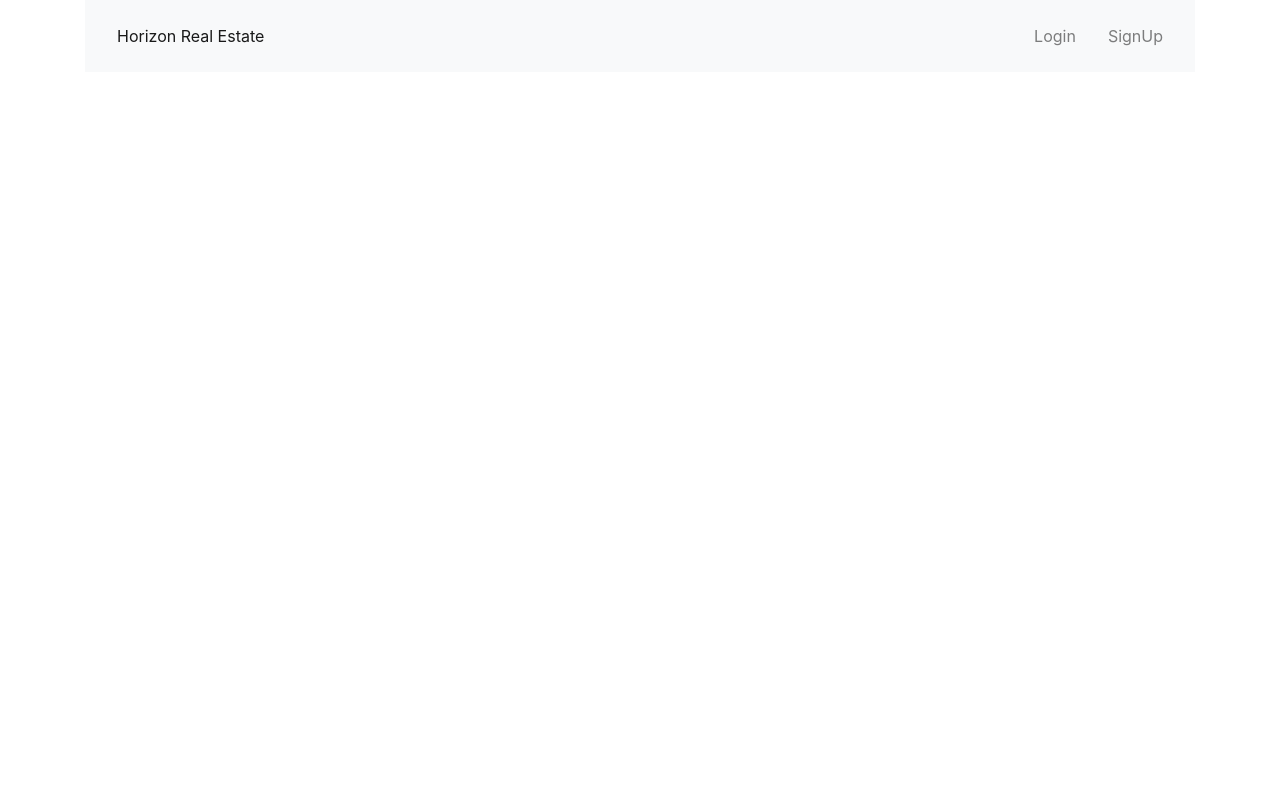
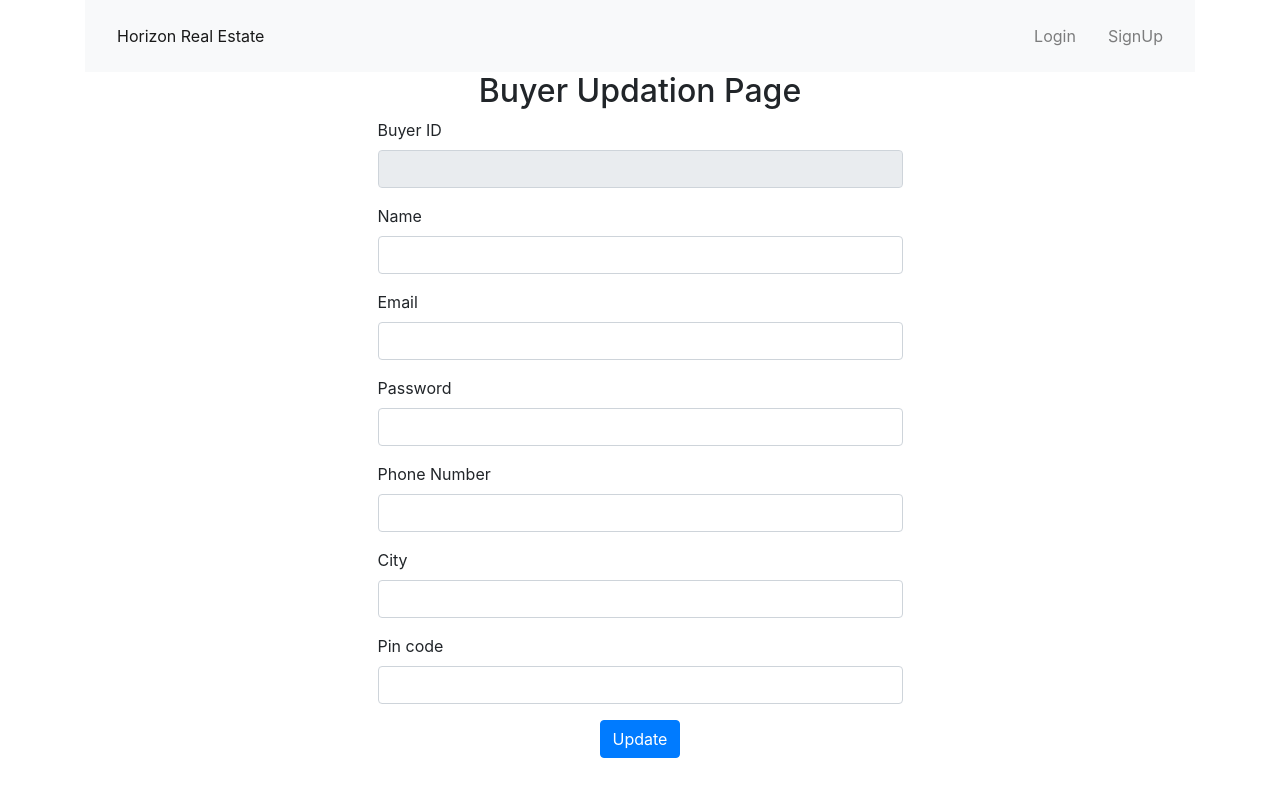
Before and after one commit to vikash-ftw/realestate-react-frontend, a React (Create React App) app in the folder realestate/: page /buyerUpdate in a window 1280 px wide. Before the commit this address led to /not-found. Shown: the top 796 px of the page. Built offline with nearby package versions, Linux system fonts and the light colour scheme.

Commit message:
buyerUpdation

```diff
--- a/realestate/src/App.js
+++ b/realestate/src/App.js
@@ -4,7 +4,6 @@ import "bootstrap/dist/css/bootstrap.min.css";
 import LoginChoice from "./components/loginChoice";
 import RegisterChoice from "./components/registrationChoice";
 import OwnerProfile from "./components/updateOwnerProfile";
-import BuyerProfile from "./components/buyerProfilePage";
 import Home from "./components/home";
 import OwnerReg from "./components/ownerReg";
 import BuyerReg from "./components/buyerReg";
@@ -23,6 +22,7 @@ import OwnerDashboard from "./components/ownerDashboard";
 import BuyerDashboard from "./components/buyerDashboard";
 import ProfilePage from "./components/profilePage";
 import OwnerUpdate from "./components/updateOwnerProfile";
+import BuyerUpdateProfile from './components/updateBuyerProfile';
 
 class App extends React.Component {
   constructor(props) {
@@ -158,7 +158,7 @@ class App extends React.Component {
           />
           <Route
             path="/buyerLogin"
-            render={(props) => <MainLogin ownerType="Buyer" {...props} />}
+            render={(props) => <MainLogin sendData={this.handleUserData} ownerType="Buyer" {...props} />}
           />
           <Route
             path="/adminLogin"
@@ -171,6 +171,7 @@ class App extends React.Component {
               <BuyerDashboard
                 onLogin={this.handleLogin}
                 actorId={localStorage.getItem("actorId")}
+                user = {this.state.user}
                 actorType="buyer"
                 {...props}
               />
@@ -205,6 +206,12 @@ class App extends React.Component {
               <OwnerUpdate user={this.state.user} {...props} />
             )}
           />
+           <Route
+            path="/buyerUpdate"
+            render={(props) => (
+              <BuyerUpdateProfile user={this.state.user} {...props} />
+            )}
+          />
           <Redirect to="/not-found" />
         </Switch>
       </div>
--- a/realestate/src/components/buyerDashboard.js
+++ b/realestate/src/components/buyerDashboard.js
@@ -3,34 +3,17 @@ import Axios from "axios";
 
 class BuyerDashboard extends Component {
   state = {
-    buyer: {
-      id: "",
-      name: "",
-      email: "",
-      city: "",
-    },
   };
 
   componentDidMount() {
-    const id = this.props.actorId;
-    this.props.onLogin(this.props.name, this.props.actorType);
-    Axios.get(`http://localhost:8080/realEstate/buyer/${id}`).then((res) => {
-      console.log("in buyer profile");
-      console.log(res.data);
-      const { buyerName, buyerEmail, buyerCity } = res.data;
-      this.setState({
-        id: id,
-        name: buyerName,
-        email: buyerEmail,
-        city: buyerCity,
-      });
-    });
+    this.props.onLogin("buyer")
   }
 
   render() {
+    const {id, name} = this.props.user
     return(
         <div>
-            <h2>Buyer dashboard</h2>
+            <h2>{name}'s dashboard</h2>
             <h5>
 
             </h5>
--- a/realestate/src/components/buyerReg.js
+++ b/realestate/src/components/buyerReg.js
@@ -49,7 +49,6 @@ class BuyerReg extends React.Component {
             <input
               type="text"
               className="form-control"
-              aria-describedby="emailHelp"
               placeholder="FullName"
               name = "name"
               onChange={this.handleInputChange}
@@ -60,7 +59,6 @@ class BuyerReg extends React.Component {
             <input
               type="email"
               className="form-control"
-              id="name"
               placeholder="Email"
               name = "email"
               onChange={this.handleInputChange}
--- a/realestate/src/components/login.js
+++ b/realestate/src/components/login.js
@@ -56,11 +56,35 @@ class mainLogin extends React.Component {
           email: email,
           password: password,
         }).then((response) => {
+
+          const {
+            buyerId,
+            buyerName,
+            buyerEmail,
+            buyerPassword,
+            buyerPhoneNo,
+            buyerCity,
+            buyerPincode,
+            buyerRegistDate,
+          } = response.data;
+
+          const user = {
+            id: buyerId,
+            name: buyerName,
+            email: buyerEmail,
+            password: buyerPassword,
+            phoneNo: buyerPhoneNo,
+            city: buyerCity,
+            pinCode: buyerPincode,
+            regDate: buyerRegistDate,
+          };
           localStorage.setItem("actorId", response.data.buyerId);
           localStorage.setItem("actorType", "Buyer");
           this.props.history.replace("/buyerDash");
+          this.props.sendData(user);
         });
         break;
+
       case "Admin":
         Axios.post("http://localhost:8080/realEstate/admin/login", {
           email: email,
--- a/realestate/src/components/profilePage.js
+++ b/realestate/src/components/profilePage.js
@@ -8,7 +8,7 @@ class Profile extends Component {
                 this.props.history.push('/ownerUpdate');
             break;
             case "buyer":
-                this.props.history.push("/");
+                this.props.history.push("/buyerUpdate");
             break;
             case "admin":
                 this.props.history.push("/");
@@ -36,9 +36,8 @@ class Profile extends Component {
               <li>Name : {name}</li>
               <li>Email : {email}</li>
               <li> Phone : {phoneNo}</li>
-              <li>IdProof : {idProof}</li>
-                    <li>City : {city}</li>
-                    <li><button onClick={this.handleUpdate}>Update</button></li>
+              <li>City : {city}</li>
+              <li><button onClick={this.handleUpdate}>Update</button></li>
             </ul>
           </>
         );
--- /dev/null
+++ b/realestate/src/components/updateBuyerProfile.js
@@ -0,0 +1,144 @@
+import React, { Component } from 'react';
+import Axios from 'axios';
+
+class BuyerUpdateProfile extends Component {
+    state = {
+       buyer : {
+        id: this.props.user.id,
+        name: this.props.user.name,
+        email: this.props.user.email,
+        password: this.props.user.password,
+        phoneNo: this.props.user.phoneNo,
+        city: this.props.user.city,
+        pinCode: this.props.user.pinCode,
+        regDate: new Date()
+       }
+     }
+
+
+    handleUpdate = () =>{
+        const {
+            id,
+            name,
+            email,
+            password,
+            phoneNo,
+            city,
+            pinCode,
+            regDate,
+        } = this.state.buyer;
+
+        Axios.put(`http://localhost:8080/realEstate/buyer/update/${id}`,
+        {
+            buyerId: id,
+            buyerName: name,
+            buyerEmail: email,
+            buyerPassword: password,
+            buyerPhoneNo: phoneNo,
+            buyerCity: city,
+            buyerPincode: pinCode,
+            buyerRegistDate: regDate,
+        }).then((res) => console.log(res.data))
+    };
+
+    handleInputChange = (e) => {
+        const buyer = {...this.state.buyer};
+        buyer[e.currentTarget.name] = e.currentTarget.value;
+        this.setState({buyer});
+    };
+
+
+    render() {
+        const {
+            id, name, email, password, phoneNo, city, pinCode
+        } = this.state.buyer;
+        return (
+            <div>
+                 <h2 className="text-center">Buyer Updation Page</h2>
+                <form className="col-lg-6 offset-lg-3 ">
+                <div className="form-group">
+                    <label>Buyer ID</label>
+                    <input
+                    type="text"
+                    className="form-control"
+                    name = "id"
+                    value = {id}
+                    onChange={this.handleInputChange}
+                    disabled
+                    />
+                </div>
+                <div className="form-group">
+                    <label>Name</label>
+                    <input
+                    type="text"
+                    className="form-control"
+                    name = "name"
+                    value = {name}
+                    onChange={this.handleInputChange}
+                    />
+                </div>
+                <div className="form-group">
+                    <label>Email</label>
+                    <input
+                    type="email"
+                    className="form-control"
+                    name = "email"
+                    value = {email}
+                    onChange={this.handleInputChange}
+                    />
+                </div>
+                <div className="form-group">
+                    <label>Password</label>
+                    <input
+                    type="text"
+                    className="form-control"
+                    name = "password"
+                    value = {password}
+                    onChange={this.handleInputChange}
+                    />
+                </div>
+
+                <div className="form-group">
+                    <label>Phone Number</label>
+                    <input
+                    type="tel"
+                    className="form-control"
+                    name = "phoneNo"
+                    value = {phoneNo}
+                    onChange={this.handleInputChange}
+                    />
+                </div>
+                <div className="form-group">
+                    <label>City</label>
+                    <input
+                    type="text"
+                    className="form-control"
+                    name = "city"
+                    value = {city}
+                    onChange={this.handleInputChange}
+                    />
+                </div>
+                <div className="form-group">
+                    <label>Pin code</label>
+                    <input
+                    type="text"
+                    className="form-control"
+                    name = "pinCode"
+                    value = {pinCode}
+                    onChange={this.handleInputChange}
+                    />
+                </div>
+                </form>
+                <div className="row">
+                <div className="col text-center">
+                    <button className="btn btn-primary" onClick={this.handleUpdate}>
+                        Update
+                    </button>
+                </div>
+                </div>
+            </div>
+         );
+    }
+}
+
+export default BuyerUpdateProfile;
```
Also changed, not shown: realestate/src/components/buyerProfilePage.js (deleted).
